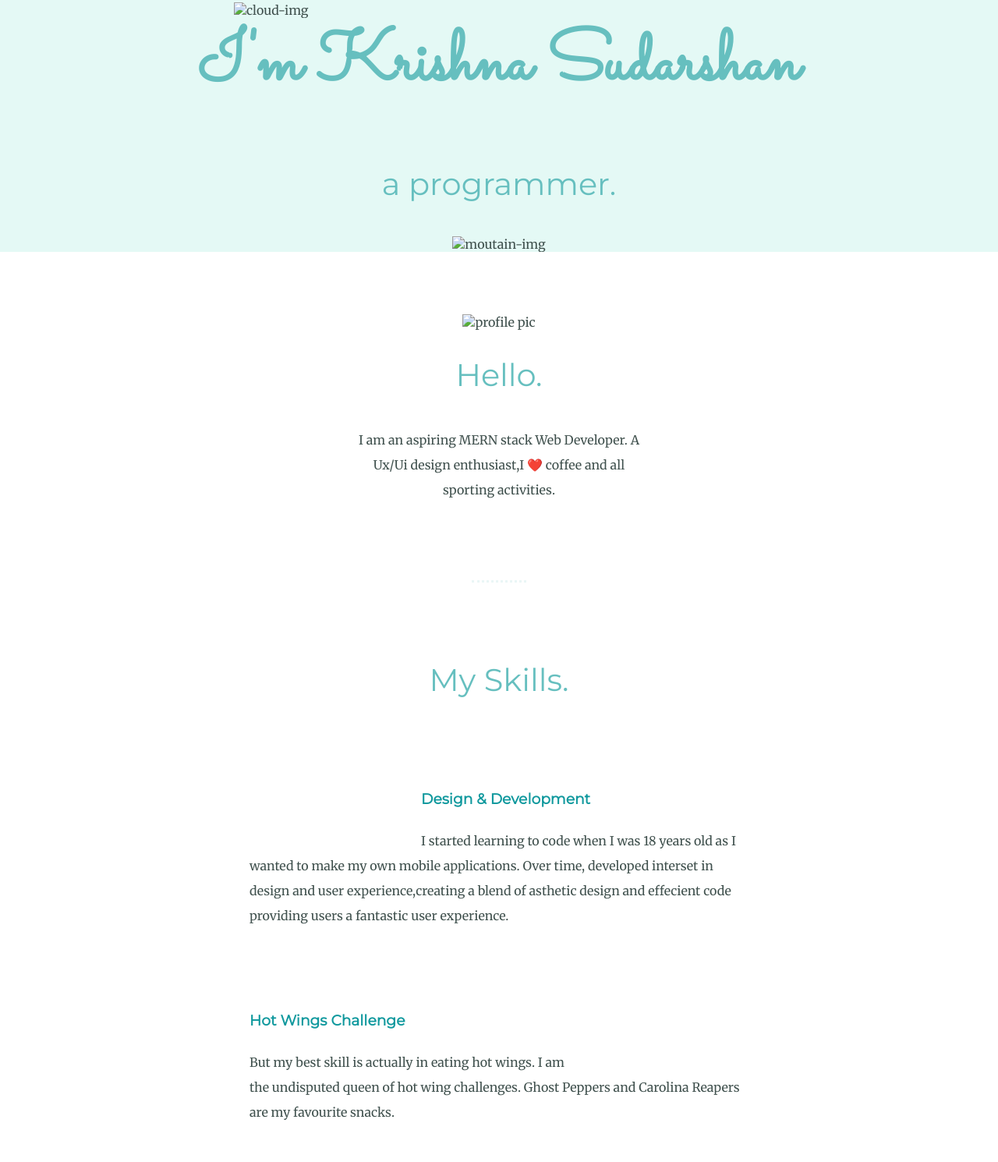
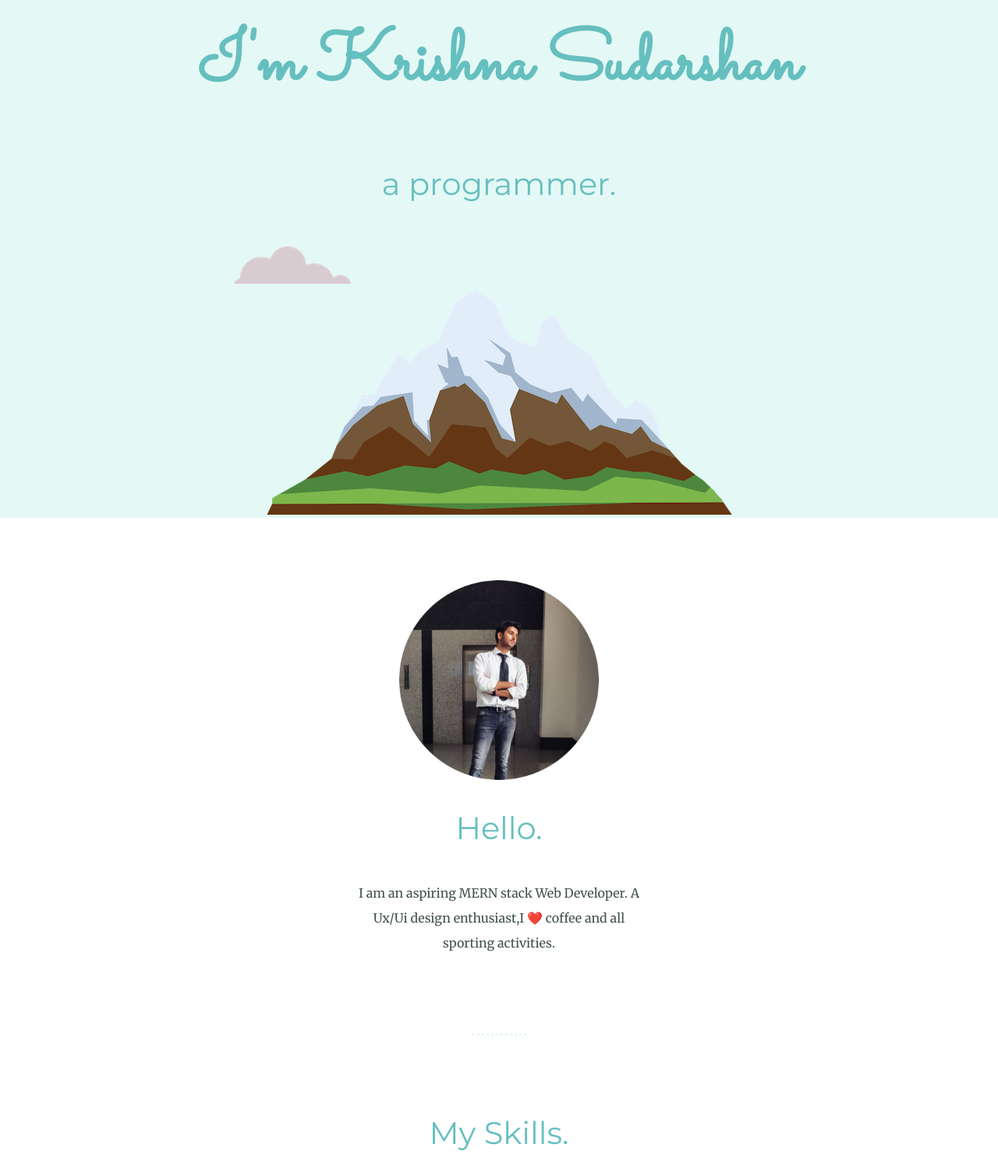
Before and after one commit to KrishnaSudarshan002/Portfolio-Site, a plain HTML site: page index.html in a window 1280 px wide. Shown: the part 122-1612 px from the top of the page at 78% size. Drawn offline with Linux system fonts and the light colour scheme.

Commit message:
Update index.html

```diff
--- a/index.html
+++ b/index.html
@@ -19,13 +19,13 @@
 
     <h1>I'm Krishna Sudarshan</h1>
     <h2>a <span class="pro">pro</span>grammer.</h2>
-    <img class="bottom-cloud" src="CSS - My Site Images/cloud.png" alt="cloud-img">
-    <img src="CSS - My Site Images/mountain.png"  alt="moutain-img">
+    <img class="bottom-cloud" src="cloud.png" alt="cloud-img">
+    <img src="mountain.png"  alt="moutain-img">
 </div>
 
 <div class="middle-container">
     <div class="profile">
-        <img class="DP" src="CSS - My Site Images/profile.JPG" alt="profile pic" width=20%>
+        <img class="DP" src="profile.JPG" alt="profile pic" width=20%>
         <h2>Hello.</h2>
         <p class="intro">I am an aspiring MERN stack Web Developer. A Ux/Ui design enthusiast,I ❤️ coffee and all sporting activities. </p>
     </div>
@@ -33,12 +33,12 @@
     <div class="skills">
         <h2>My Skills.</h2>
         <div class="skill-row">
-            <img class="comp-img" src="CSS - My Site Images/computer.png" alt="">
+            <img class="comp-img" src="computer.png" alt="">
             <h3>Design & Development</h3>
             <p>I started learning to code when I was 18 years old as I wanted to make my own mobile applications. Over time, developed interset in design and user experience,creating a blend of asthetic design and effecient code providing users a fantastic user experience.   </p>
         </div>
         <div class="skill-row">
-            <img class="chilli-img" src="CSS - My Site Images/chillies.png" alt="">
+            <img class="chilli-img" src="chillies.png" alt="">
             <h3>Hot Wings Challenge</h3>
             <p>But my best skill is actually in eating hot wings. I am the undisputed queen of hot wing challenges. Ghost Peppers and
             Carolina Reapers are my favourite snacks.</p>
```
